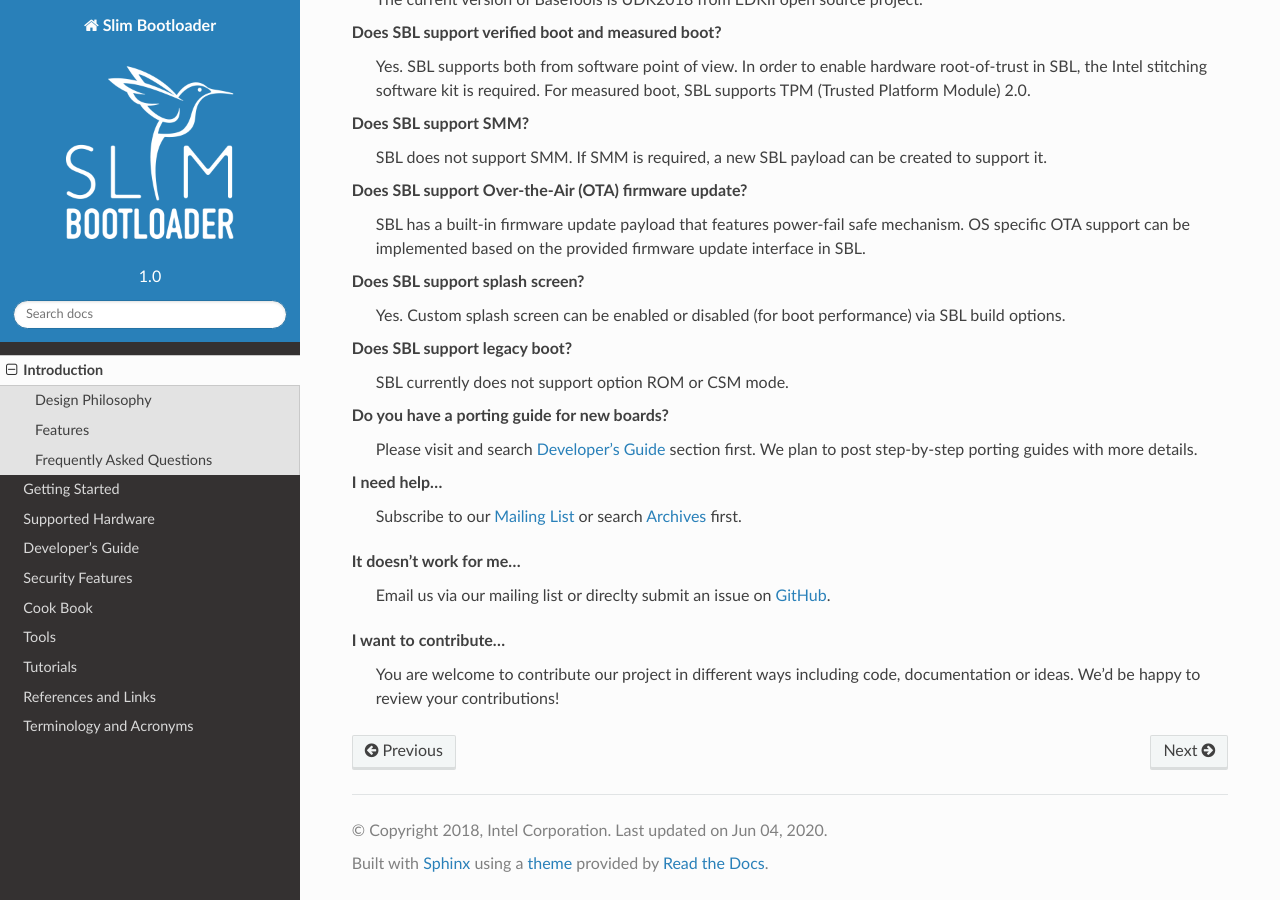
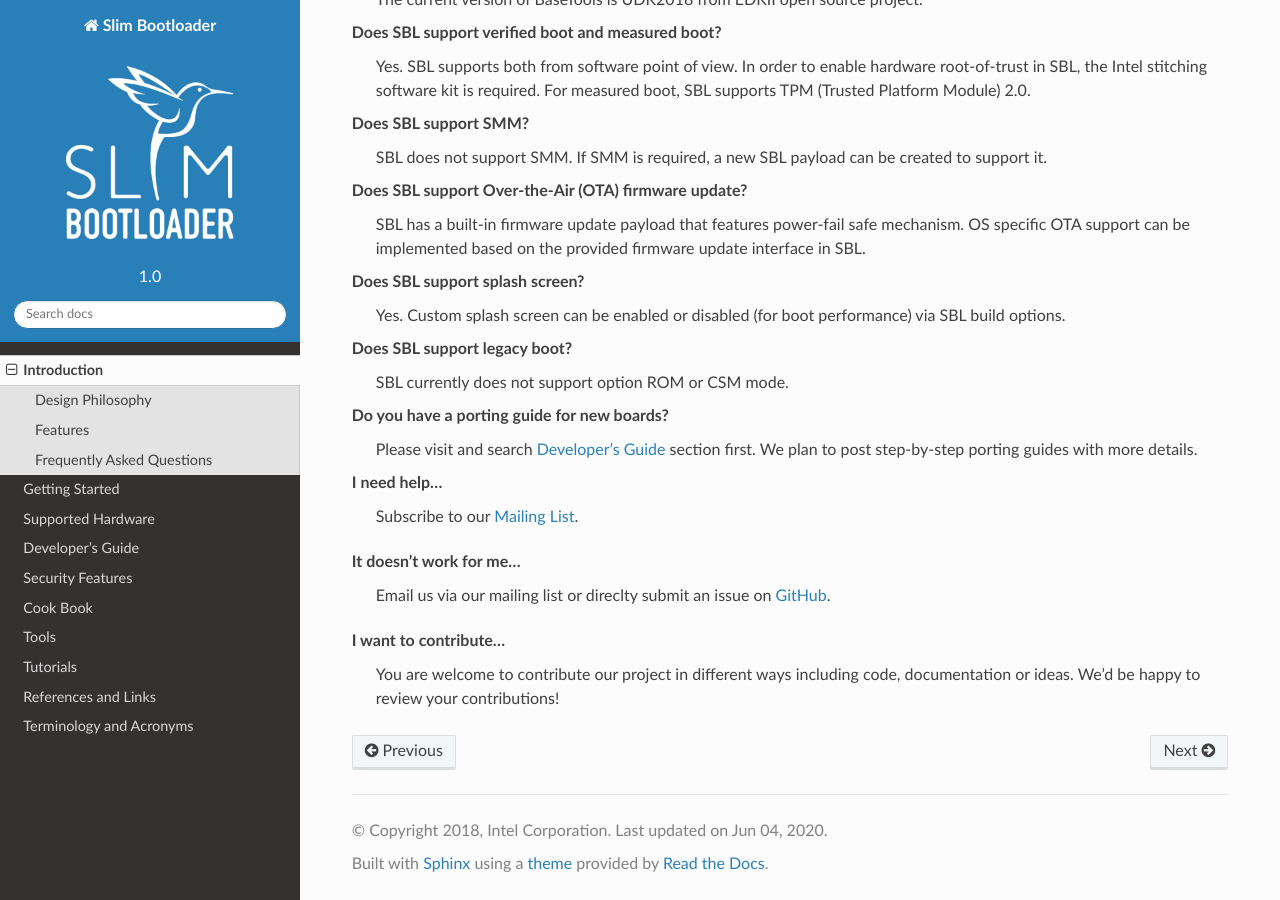
Before and after one commit to slimbootloader/documentation, a Sphinx documentation site: the page built from source/introduction/index.rst, in a window 1280 px wide and 900 px high, scrolled down 1788 px. Built offline with Sphinx 7.4.7 and the Read the Docs theme 2.0.0, drawn with Linux system fonts in a browser that asks for light colours.

Commit message:
Update index.rst
Updated mailing list link

```diff
--- a/source/introduction/index.rst
+++ b/source/introduction/index.rst
@@ -104,15 +104,11 @@
     Please visit and search :ref:`developer-guide` section first. We plan to post step-by-step porting guides with more details.
 
 I need help...
-    Subscribe to our |ML| or search |ML_ARCHIVE| first.
+    Subscribe to our |ML|.
 
 .. |ML| raw:: html
 
-   <a href="https://lists.01.org/postorius/lists/sbl-devel.lists.01.org/" target="_blank">Mailing List</a>
-
-.. |ML_ARCHIVE| raw:: html
-
-   <a href="https://lists.01.org/hyperkitty/list/sbl-devel%40lists.01.org/" target="_blank">Archives</a>
+   <a href="https://groups.io/g/slimbootloader" target="_blank">Mailing List</a>
 
 It doesn't work for me...
     Email us via our mailing list or direclty submit an issue on |ISSUES|.
```
